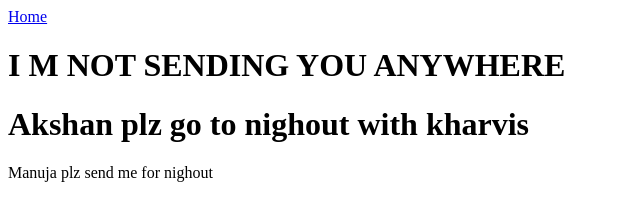
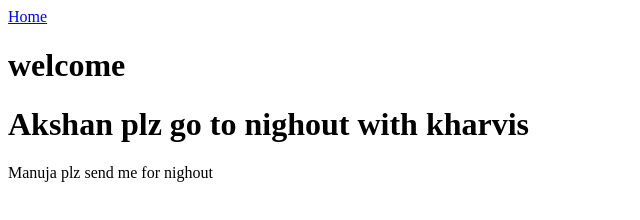
Before and after one commit to Manuja0045/git-practical-demo, a plain HTML site: page index.html in a window 1280 px wide. Shown: the whole page, without its empty margins (0-640 px from the left). Drawn offline with Linux system fonts and the light colour scheme.

Commit message:
akshan i added welcomeeee

```diff
--- a/index.html
+++ b/index.html
@@ -8,7 +8,7 @@
     <nav>
     <a href="#">Home</a>
     </nav>
-    <h1>I M NOT SENDING YOU ANYWHERE</h1>
+    <h1>welcome</h1>
      <h1>Akshan plz go to nighout with kharvis</h1>
     <footer>
    Manuja plz send me for nighout
```
